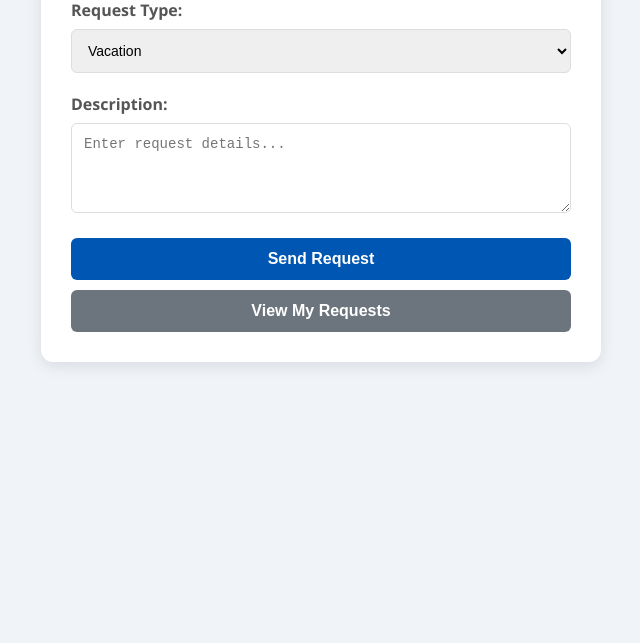
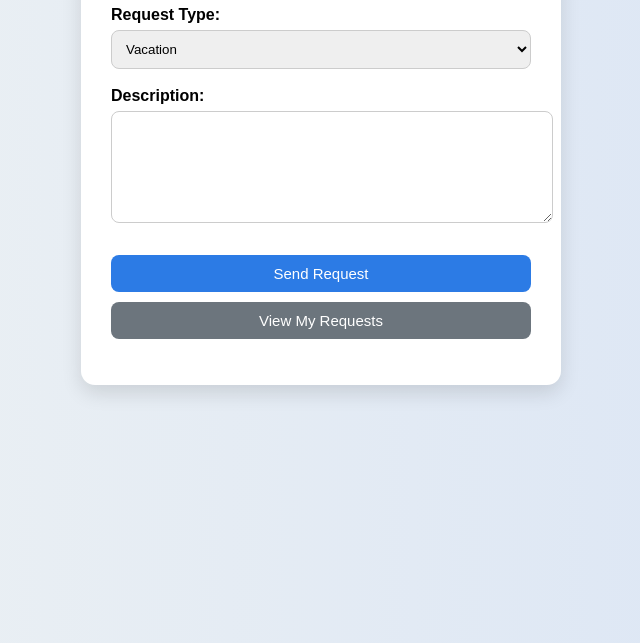
Before and after one commit to bodourdafer-commits/Smart-Approval-Tracking-System, a website: page index.html in a window 1280 px wide. Shown: the part 157-800 px from the top of the page, without its empty margins (319-959 px from the left). Drawn offline with Linux system fonts and the light colour scheme.

Commit message:
Refactor request submission form and styles
Updated the form structure and styling for better user experience. Added event listener for form submission and improved request handling.

```diff
--- a/index.html
+++ b/index.html
@@ -2,39 +2,91 @@
 <html lang="en">
 <head>
     <meta charset="UTF-8">
-    <title>Submit Request - Smart Approval</title>
-    <link rel="stylesheet" href="style.css">
+    <title>Submit New Request</title>
+
+    <style>
+        body {
+            font-family: Arial, sans-serif;
+            background: linear-gradient(to right, #eef2f3, #d9e4f5);
+            display: flex;
+            justify-content: center;
+            margin-top: 60px;
+        }
+
+        .container {
+            background: white;
+            padding: 30px;
+            width: 420px;
+            border-radius: 14px;
+            box-shadow: 0 8px 20px rgba(0,0,0,0.12);
+        }
+
+        h2 {
+            text-align: center;
+            margin-bottom: 25px;
+            color: #2c3e50;
+        }
+
+        .form-group {
+            margin-bottom: 18px;
+        }
+
+        label {
+            font-weight: bold;
+            display: block;
+            margin-bottom: 6px;
+        }
+
+        select, textarea {
+            width: 100%;
+            padding: 10px;
+            border: 1px solid #ccc;
+            border-radius: 8px;
+        }
+
+        textarea {
+            height: 90px;
+        }
+
+        button {
+            width: 100%;
+            padding: 10px;
+            margin-top: 10px;
+            border: none;
+            border-radius: 8px;
+            cursor: pointer;
+            font-size: 15px;
+        }
+
+        .submit-btn {
+            background-color: #2c7be5;
+            color: white;
+        }
+
+        .secondary-btn {
+            background-color: #6c757d;
+            color: white;
+        }
+
+        #message {
+            margin-top: 15px;
+            text-align: center;
+            font-weight: bold;
+            color: green;
+        }
+    </style>
 </head>
 <body>
+
 <div class="container">
     <h2>Submit New Request</h2>
-Front-end-Developer
-        <label>Request Type:</label>
-        <select id="requestType">
-            <option value="Vacation">Vacation</option>
-            <option value="Promotion">Promotion</option>
-        </select>
-
-        <label>Description:</label>
-        <textarea id="description" rows="4" placeholder="Enter request details..."></textarea>
-
-        <button onclick="sendRequest()">Send Request</button>
-        <button class="secondary-btn" onclick="location.href='requests.html'">View My Requests</button>
-    </div>
-
-    <script>
-        async function sendRequest() {
-            const data = {
-                type: document.getElementById('requestType').value,
-                description: document.getElementById('description').value,
-                status: 'Pending'
 
     <form id="requestForm">
         <div class="form-group">
             <label>Request Type:</label>
             <select id="requestType" required>
                 <option value="Vacation">Vacation</option>
-                    <option value="Hardware">Hardware Purchase</option>
+                <option value="Promotion">Promotion</option>
             </select>
         </div>
 
@@ -46,9 +98,7 @@
         <button type="submit" class="submit-btn">Send Request</button>
     </form>
 
-        <button onclick="location.href='requests.html'" class="secondary-btn">
-            View My Requests
-        </button>
+    <button onclick="location.href='requests.html'" class="secondary-btn">View My Requests</button>
 
     <p id="message"></p>
 </div>
@@ -60,27 +110,32 @@
     const data = {
         user_id: 1,
         request_type: document.getElementById('requestType').value,
-                description: document.getElementById('description').value,
-              main
+        description: document.getElementById('description').value
     };
 
+    try {
         const response = await fetch('http://localhost:3000/requests', {
             method: 'POST',
-Front-end-Developer
-                headers: {'Content-Type': 'application/json'},
-
             headers: {
                 'Content-Type': 'application/json'
             },
- main
             body: JSON.stringify(data)
         });
 
-            if(response.ok) {
-                alert('Request Sent Successfully!');
-                location.href = 'requests.html';
+        const message = document.getElementById('message');
+
+        if (response.ok) {
+            message.innerText = "Request Sent Successfully!";
+            document.getElementById('requestForm').reset();
+        } else {
+            message.innerText = "Request failed";
         }
+
+    } catch {
+        document.getElementById('message').innerText = "Server connection failed";
     }
+});
 </script>
+
 </body>
 </html>
```
Lines whose indentation alone changed are shown as unchanged.
